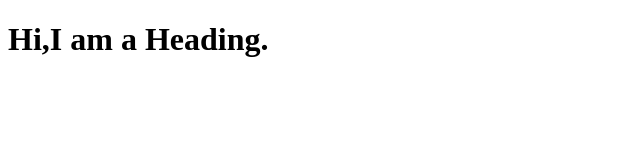
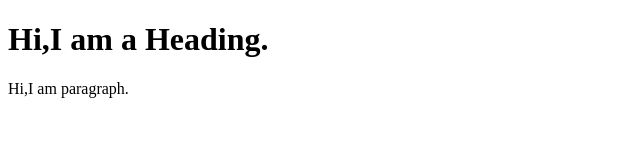
Before and after one commit to Suhaani-19/Gitclone, a plain HTML site: page index.html in a window 1280 px wide. Shown: the whole page, without its empty margins (0-640 px from the left). Drawn offline with Linux system fonts and the light colour scheme.

Commit message:
New feature

```diff
--- a/index.html
+++ b/index.html
@@ -7,5 +7,6 @@
 </head>
 <body>
     <h1>Hi,I am a Heading.</h1>
+    <p>Hi,I am paragraph.</p>
 </body>
 </html>
```
